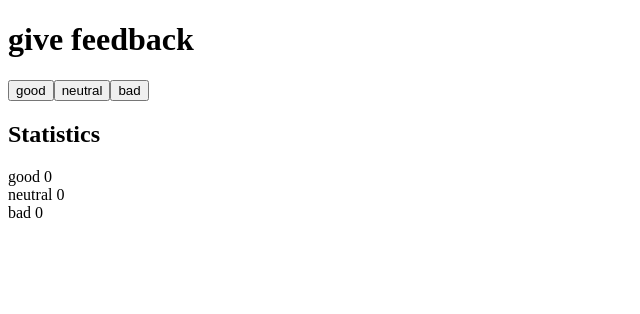
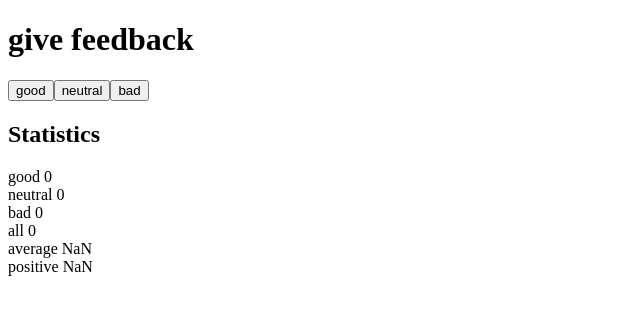
Before and after one commit to kimarimt/fullstack_open, a React (Vite) app in the folder part1/unicafe/: page / in a window 1280 px wide. Shown: the top 314 px of the page, without its empty margins (0-640 px from the left). Built offline with nearby package versions, Linux system fonts and the light colour scheme.

Commit message:
finished exercise 1.7

```diff
--- a/part1/unicafe/src/App.jsx
+++ b/part1/unicafe/src/App.jsx
@@ -4,6 +4,10 @@ const App = () => {
   const [good, setGood] = useState(0)
   const [neutral, setNeutral] = useState(0)
   const [bad, setBad] = useState(0)
+
+  const totalVotes = good + neutral + bad
+  const average = (good - bad) / totalVotes
+  const positive = good / totalVotes * 100
 
   return (
     <>
@@ -23,7 +27,10 @@ const App = () => {
       <p>
         good {good}<br />
         neutral {neutral}<br />
-        bad {bad}
+        bad {bad}<br />
+        all {totalVotes}<br />
+        average {average}<br />
+        positive {positive}
       </p>
     </>
   )
```
